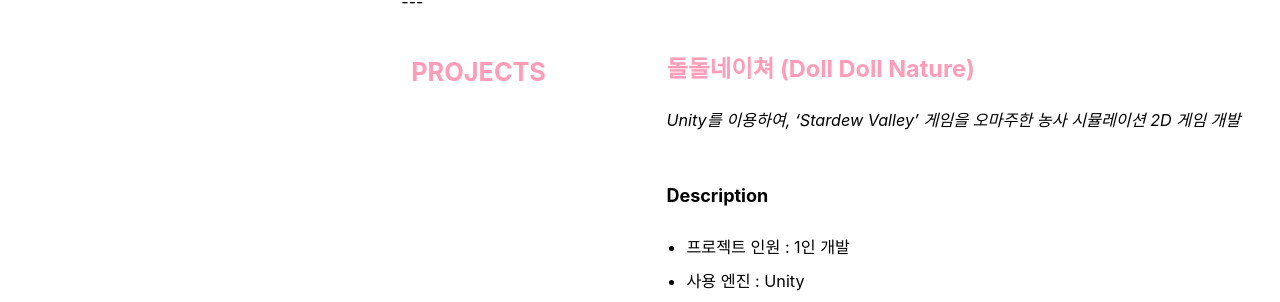
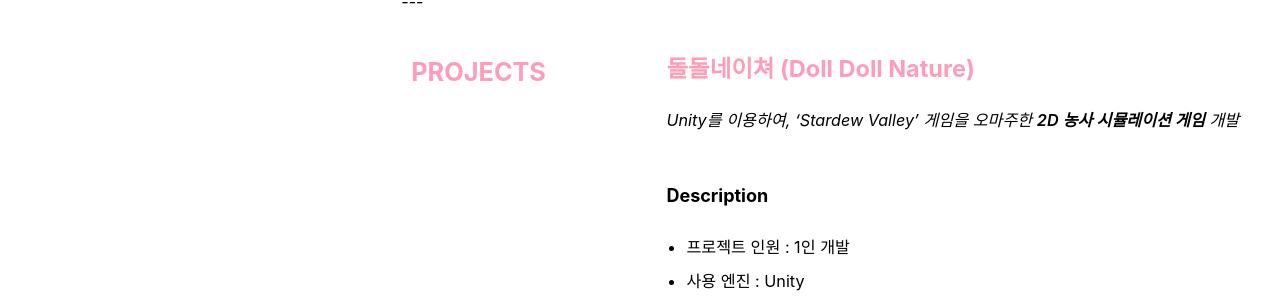
Before and after one commit to wavivic/wavivic.github.io, a Jekyll site: the page built from _pages/about.md, in a window 1280 px wide and 900 px high, scrolled down 2292 px. Shown: the part 150-452 px from the top of the window. Built offline with Jekyll 4.4.1, drawn with Linux system fonts in a browser that asks for light colours; cached includes are drawn as plain includes; some web fonts are replaced; some of the changed text lies outside the part shown.

```diff
--- a/_pages/about.md
+++ b/_pages/about.md
@@ -170,7 +170,7 @@ comments: false
 {{ "
 ## <font color=ff9db9>돌돌네이쳐 (Doll Doll Nature)</font>
 
-<i>Unity를 이용하여, ‘Stardew Valley’ 게임을 오마주한 농사 시뮬레이션 2D 게임 개발</i>
+<i>Unity를 이용하여, ‘Stardew Valley’ 게임을 오마주한 **2D 농사 시뮬레이션 게임** 개발</i>
 <br><br>
 
 #### Description
@@ -270,7 +270,7 @@ Tile</mark>
 
 ## <font color=ff9db9>Do Not Late!</font>
 
-<i>Unity 엔진을 이용한 3D 캐쥬얼 레이싱 게임 개발</i>
+<i>Unity 엔진을 이용한 **3D 캐쥬얼 레이싱 게임** 개발</i>
 <br><br>
 
 #### Description
@@ -310,7 +310,7 @@ Tile</mark>
 
 ## <font color=ff9db9>❛Otter Story❜ Team Project</font>
 
-<i>Unity 엔진을 이용한 횡스크롤 액션 2D 게임 개발 / 첫 팀 프로젝트</i>
+<i>Unity 엔진을 이용한 **횡스크롤 액션 2D 게임** 개발 / 첫 팀 프로젝트</i>
 <br><br>
 
 #### Description
@@ -352,7 +352,7 @@ Tile</mark>
 
 ## <font color=ff9db9>❛Animal Hunting Game❜ Team Project</font>
 
-<i>Unity 엔진을 이용한 쿼터뷰 형식의 FPS 게임 개발</i>
+<i>Unity 엔진을 이용한 **쿼터뷰 형식의 FPS 게임** 개발</i>
 <br><br>
 
 #### Description
```
